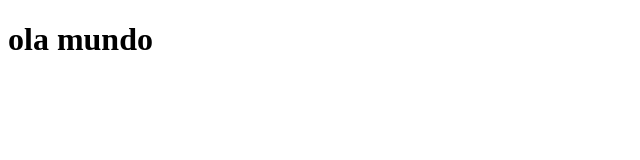
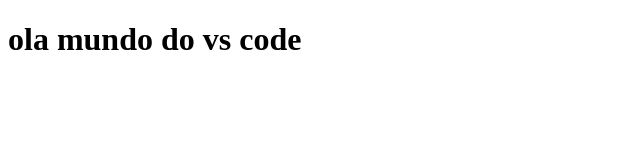
Before and after one commit to WallisonHCarvalho/wallison-meu-portf-olio, a plain HTML site: page index.html in a window 1280 px wide. Shown: the whole page, without its empty margins (0-640 px from the left). Drawn offline with Linux system fonts and the light colour scheme.

Commit message:
Update index.html

```diff
--- a/index.html
+++ b/index.html
@@ -6,6 +6,6 @@
     <title>Document</title>
 </head>
 <body>
-    <H1>ola mundo</H1>
+    <H1>ola mundo do vs code</H1>
 </body>
 </html>
```
